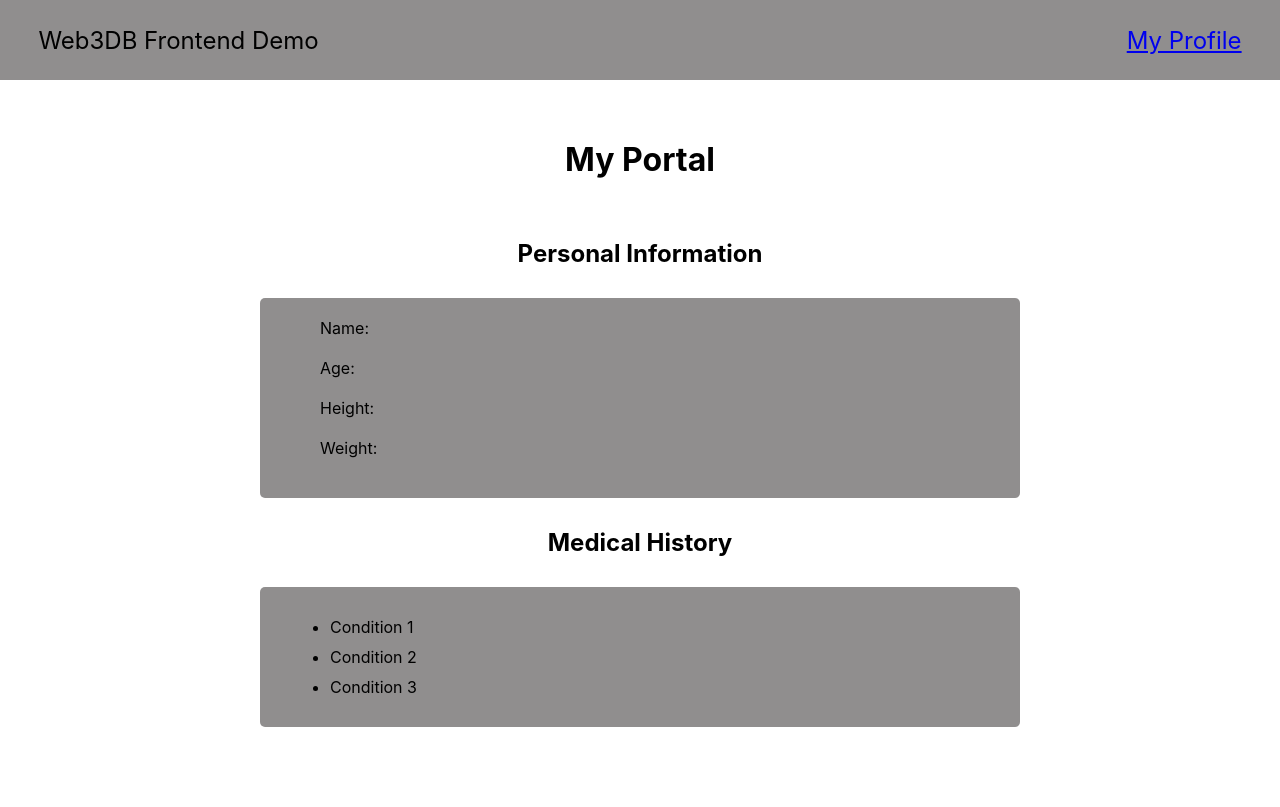
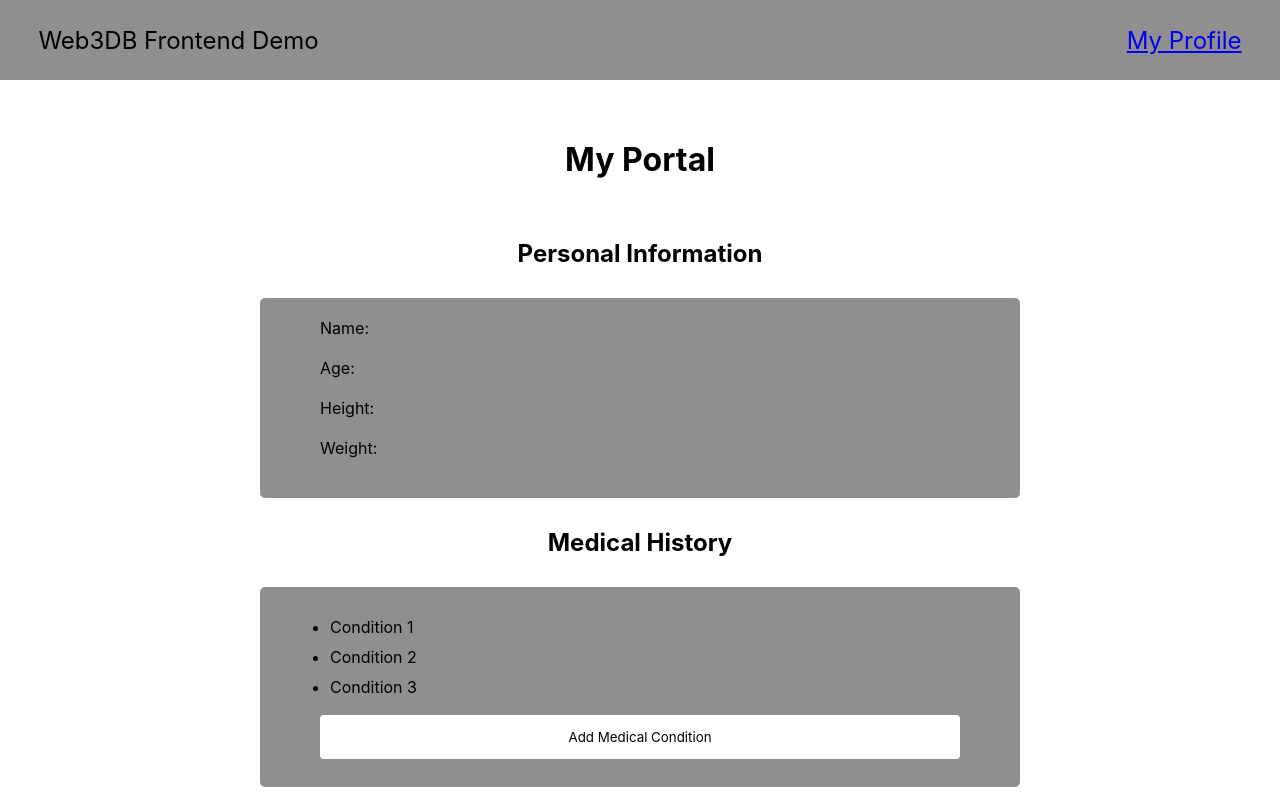
Before and after one commit to nivedhanatarajan7/web3db-frontend, a Next.js app in the folder web3db-frontend/: page /my-profile in a window 1280 px wide. Built offline with nearby package versions, Linux system fonts and the light colour scheme.

Commit message:
Add button

```diff
--- a/web3db-frontend/src/app/globals.css
+++ b/web3db-frontend/src/app/globals.css
@@ -64,10 +64,10 @@ input[type=text], select {
   box-sizing: border-box;
 }
 
-input[type=submit] {
+.add {
   width: 100%;
-  background-color: #6c6c6c;
-  color: white;
+  background-color: white;
+  color: black;
   padding: 14px 20px;
   margin: 8px 0;
   border: none;
@@ -75,8 +75,8 @@ input[type=submit] {
   cursor: pointer;
 }
 
-input[type=submit]:hover {
-  background-color: #232323;
+button:hover {
+  background-color: #ccc;
 }
 
 form {
--- a/web3db-frontend/src/app/my-profile/page.js
+++ b/web3db-frontend/src/app/my-profile/page.js
@@ -20,7 +20,9 @@ const MyProfile = () => {
                     <li>Condition 2</li>
                     <li>Condition 3</li>
                 </ul>
+                <button className="add">Add Medical Condition</button>
             </div>
+
 
             <br/>
         </div>
```
